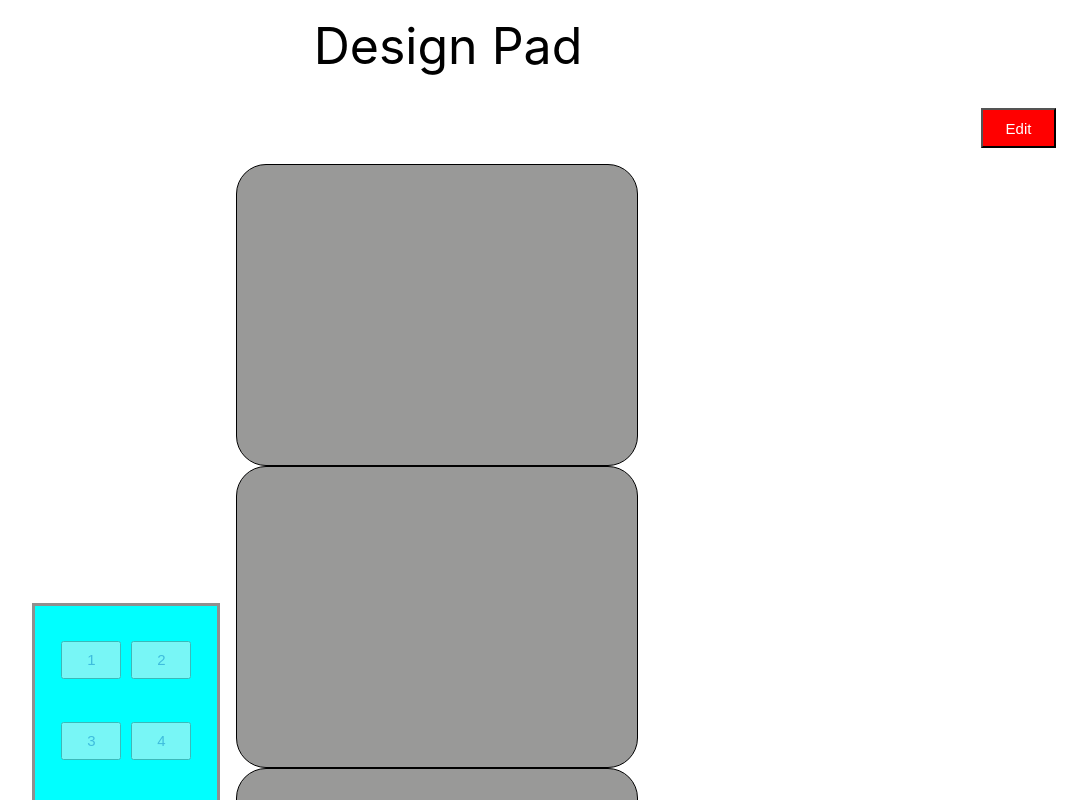
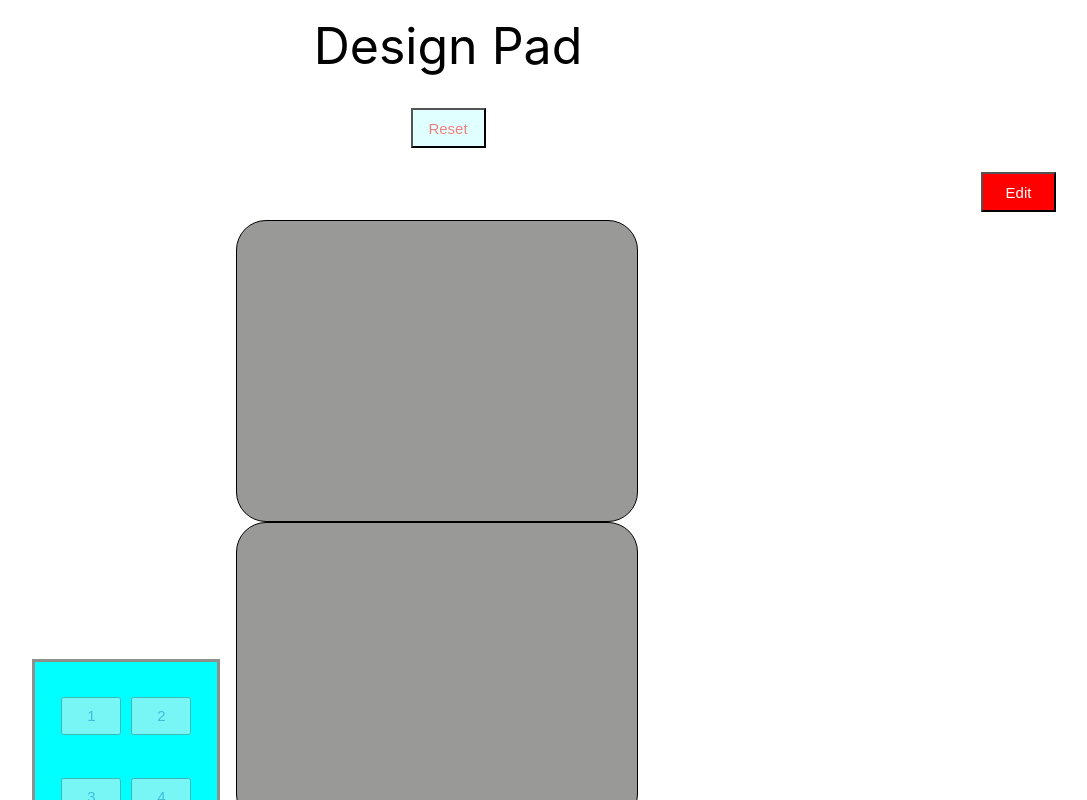
Before and after one commit to 464squad/design-pad, a React (Create React App) app: page / in a window 1280 px wide. Both pictures are taken after a click on the button "Edit". Shown: the top 800 px of the page, without its empty margins (192-1279 px from the left). Built offline with nearby package versions, Linux system fonts and the light colour scheme.

Commit message:
Added a reset button as an extra option

```diff
--- a/src/Components/DesignBox/DesignBox.js
+++ b/src/Components/DesignBox/DesignBox.js
@@ -8,7 +8,7 @@ const handleBox = (event, props) => {
 
 const DesignBox = props => {
   return (
-    <div className='DesignBox__container'>
+    <div id='mainBox' className='DesignBox__container'>
       <div
         id='box1'
         onDragEnter={e => {
--- a/src/Components/DesignContainer/DesignContainer.css
+++ b/src/Components/DesignContainer/DesignContainer.css
@@ -113,7 +113,7 @@
 
   color: white;
 
-  margin: 1rem 2rem 1rem 2rem;
+  margin: 0.5rem 2rem 0.5rem 2rem;
   background-color: black;
 }
 
@@ -122,3 +122,12 @@
   justify-content: center;
   align-items: center;
 }
+
+.DesignContainer__reset_button {
+  height: 40px;
+  width: 75px;
+  font-size: 15px;
+  color: lightcoral;
+  margin: 1rem 2rem 1rem 2rem;
+  background-color: lightcyan;
+}
--- a/src/Components/DesignContainer/DesignContainer.js
+++ b/src/Components/DesignContainer/DesignContainer.js
@@ -36,15 +36,35 @@ class DesignContainer extends Component {
     this.setState({ btnColor });
   };
 
+  resetButton = () => {
+    const boxes = document.querySelectorAll('#mainBox div');
+
+    boxes.forEach(item => {
+      item.style.background = '#999998';
+    });
+  };
+
   render() {
     const { editActive, btnColor, activePanelColor } = this.state;
-    const { updatebtnColor, updateEditButton } = this;
+    const { updatebtnColor, updateEditButton, resetButton } = this;
 
     return (
       <div>
         <div className='DesignContainer__header__container'>
           <header className='DesignContainer__header'>Design Pad</header>
         </div>
+
+        {editActive === true ? (
+          <button
+            className='DesignContainer__reset_button'
+            onClick={resetButton}
+          >
+            Reset
+          </button>
+        ) : (
+          ''
+        )}
+
         <div className='DesignContainer__button__container'>
           <button
             id='edit_btn'
@@ -54,6 +74,7 @@ class DesignContainer extends Component {
             Edit
           </button>
         </div>
+
         <div className='BoxesAndPanel__container'>
           {editActive === false ? (
             ''
```
